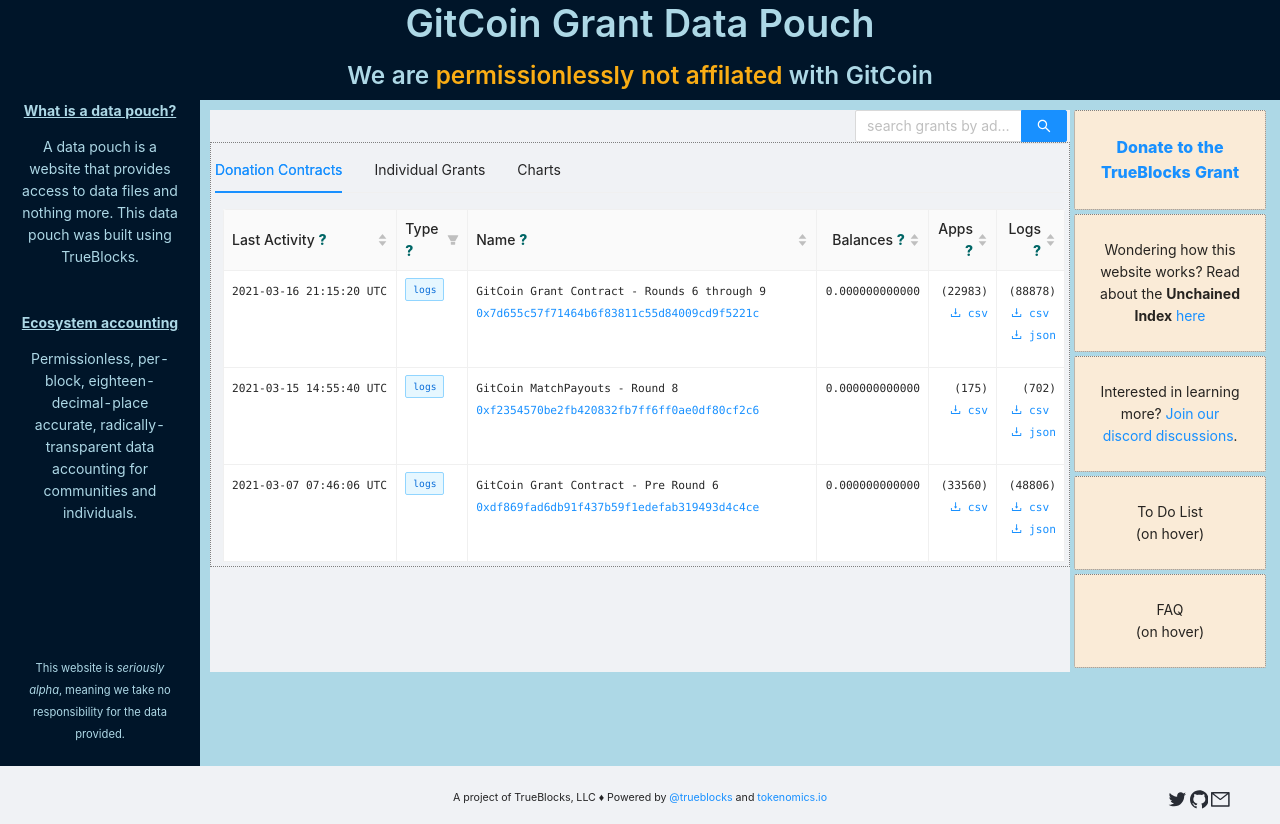
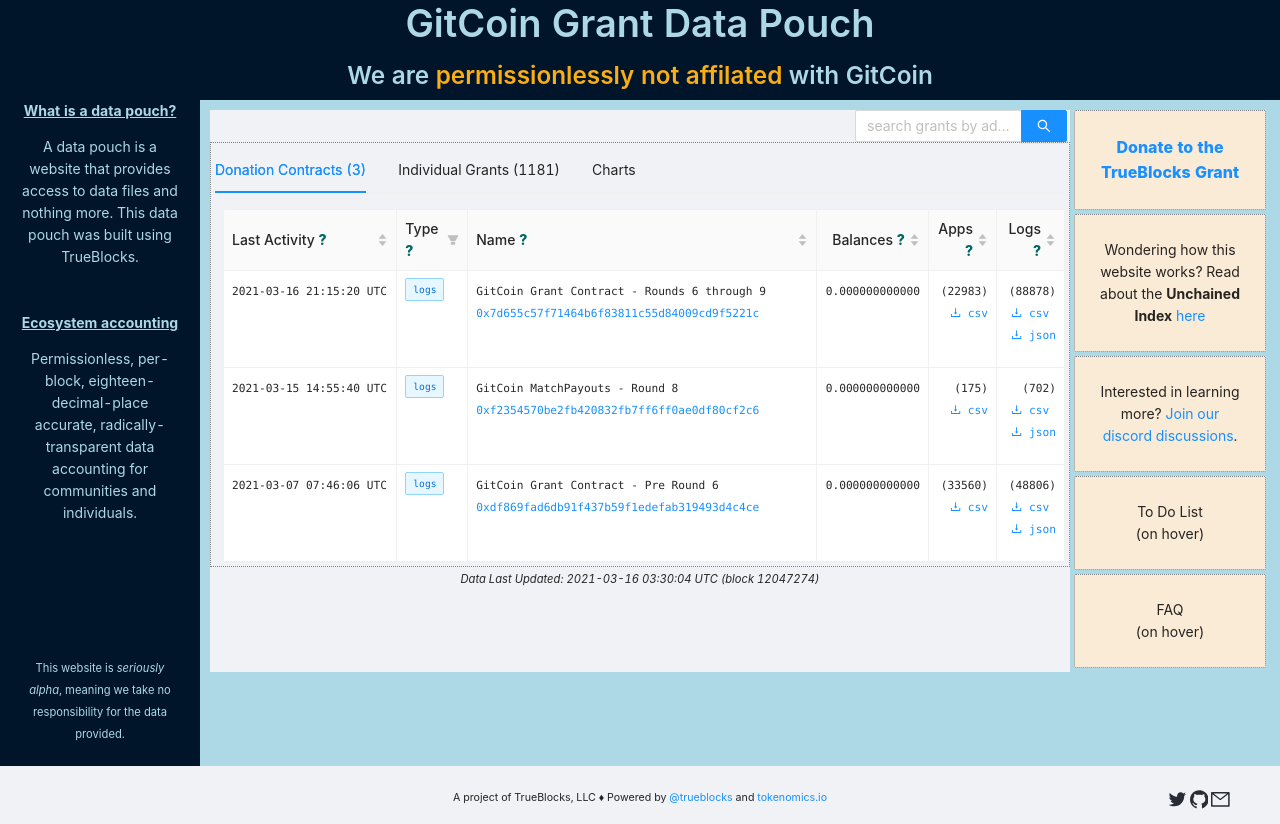
Before and after one commit to tjayrush/tokenomics.io, a React (Create React App) app: page / in a window 1280 px wide. Built offline with nearby package versions, Linux system fonts and the light colour scheme.

Commit message:
Updating website

```diff
--- a/src/App.js
+++ b/src/App.js
@@ -197,7 +197,7 @@
 
 export const HomePage = () => {
   const [searchText, setSearchText] = useState('');
-  const [defKey, setDefKey] = useState(1);
+  const [defKey, setDefKey] = useState('1');
 
   const onSearch = (value) => {
     setSearchText(value);
@@ -205,16 +205,23 @@
   };
 
   const contractData = grantsData.filter((item) => {
-    return item.core && (searchText === '' || item.name.includes(searchText));
+    return item.core && (searchText === '' || item.name.includes(searchText) || item.address.includes(searchText));
   });
   const grantData = grantsData.filter((item) => {
-    return !item.core && (searchText === '' || item.name.includes(searchText));
+    return !item.core && (searchText === '' || item.name.includes(searchText) || item.address.includes(searchText));
   });
+
   useEffect(() => {
     setDefKey(!!contractData && contractData !== [] ? '1' : '2');
   }, [searchText, contractData]);
 
-  /*<div>searchText: [ {searchText} ][{defKey}][{JSON.stringify(contractData, 2, null)}]</div>*/
+  /*
+      <div>
+        searchText: [ {searchText} ][{defKey}][{JSON.stringify(contractData, 2, null)}]
+      </div>
+  */
+  const tab1Title = 'Donation Contracts (' + contractData.length + ')';
+  const tab2Title = 'Individual Grants (' + grantData.length + ')';
   return (
     <Content>
       <div style={{display: 'grid', gridTemplateColumns: '3fr 1fr'}}>
@@ -227,10 +234,10 @@
           enterButton></Search>
       </div>
       <Tabs defaultActiveKey={defKey} onChange={callback} style={{border: '1px dotted gray', padding: '4px'}}>
-        <TabPane tab='Donation Contracts' key='1' style={{paddingLeft: '8px'}}>
+        <TabPane tab={tab1Title} key='1' style={{paddingLeft: '8px'}}>
           <Table dataSource={contractData} columns={columns} />
         </TabPane>
-        <TabPane tab='Individual Grants' key='2' style={{paddingLeft: '8px'}}>
+        <TabPane tab={tab2Title} key='2' style={{paddingLeft: '8px'}}>
           <Table dataSource={grantData} columns={columns} />
         </TabPane>
         <TabPane tab='Charts' key='3' style={{paddingLeft: '8px'}}>
@@ -239,6 +246,9 @@
           <img width='640px' alt='Count By Date' src='http://tokenomics.io/gitcoin/charts/Donation Count by Date.png' />
         </TabPane>
       </Tabs>
+      <i>
+        <small>Data Last Updated: 2021-03-16 03:30:04 UTC (block 12047274)</small>
+      </i>
     </Content>
   );
 };
--- a/src/FAQ.js
+++ b/src/FAQ.js
@@ -42,10 +42,27 @@
         <br />
         The full suite of TrueBlocks tools produces much more data, though. Full tranactional details,
         <br />
-        full tracing data and even ETH accounting, are available, but we do not include that data on
+        full tracing data, and even full ETH accounting are available, but we do not include that data on
         <br />
         this website at this time.
       </div>
+    </li>
+    <li>
+      <b>What's hard about what you did?</b>
+      <br />
+      <ul style={{marginLeft: '-20px'}}>
+        <li>The data comes directly from an Ethereum node.</li>
+        <li>
+          Without TrueBlocks, getting this same data{' '}
+          <i>
+            <u>from a node</u>
+          </i>{' '}
+          takes WEEKS!
+        </li>
+        <li>TrueBlocks core runs on our Mac desktop using zero third-party APIs.</li>
+        <li>There are no databases to install or maintain. Local-first baby.</li>
+        <li>Perfect privacy. We ask no-one's permission, get no API keys, complete no logins.</li>
+      </ul>
     </li>
     <li>
       <b>Why did you build the data pouch?</b>
```
